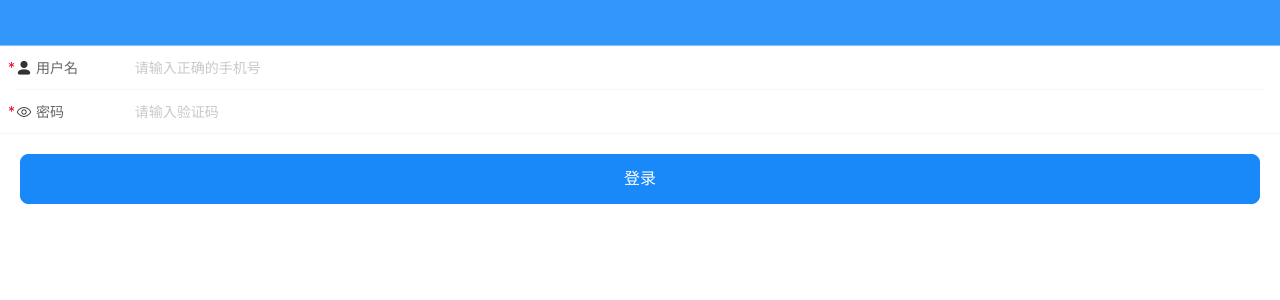
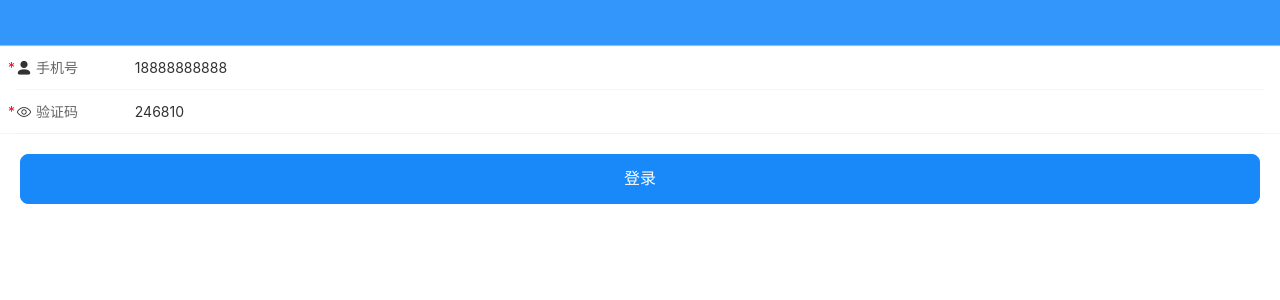
Before and after one commit to ToddLoveDiane/Vue_mobile_project, a Vue app in the folder vue_mobile_project/: page /login in a window 1280 px wide. Shown: the top 300 px of the page. Built offline with nearby package versions, Linux system fonts and the light colour scheme.

Commit message:
02-1 使用vant,veevalidate完成验证模块

```diff
--- a/vue_mobile_project/src/main.js
+++ b/vue_mobile_project/src/main.js
@@ -6,9 +6,16 @@ import store from './store'
 import Vant from 'vant';
 import 'vant/lib/index.css';
 Vue.use(Vant);
+//修改默认的语言
+import zh_CN from 'vee-validate/dist/locale/zh_CN';
 //使用validate
-import VeeValidate from 'vee-validate'
-Vue.use(VeeValidate)
+import VeeValidate, { Validator } from 'vee-validate';
+// 禁用校验事件
+Vue.use(VeeValidate, {
+  events: ""
+});
+//修改
+Validator.localize('zh_CN', zh_CN);
 
 Vue.config.productionTip = false
 
--- a/vue_mobile_project/src/views/login/index.vue
+++ b/vue_mobile_project/src/views/login/index.vue
@@ -9,21 +9,27 @@
         left-icon="contact"
         clearable
         required
-        label="用户名"
+        label="手机号"
         placeholder="请输入正确的手机号"
+        v-validate="'required'"
+        name="mobile"
       />
+      <span>{{ errors.first('mobile') }}</span>
       <van-field
         v-model="code"
         left-icon="eye-o"
         type="text"
-        label="密码"
+        label="验证码"
         placeholder="请输入验证码"
         required
+        v-validate="'required'"
+        name="code"
       />
+      <span>{{ errors.first('code') }}</span>
     </van-cell-group>
     <!-- 按钮 -->
     <div class="mybtn">
-      <van-button type="info" size="large">登录</van-button>
+      <van-button type="info" size="large" @click="doLogin">登录</van-button>
     </div>
   </div>
 </template>
@@ -32,9 +38,38 @@
 export default {
   data() {
     return {
-      mobile: "",
-      code: ""
+      mobile: "18888888888",
+      code: "246810"
     };
+  },
+  methods: {
+    myrule() {
+      //自定义验证规则
+      const dict = {
+        // 自定义规则
+        custom: {
+          // 定义 age 的规则:age 规则的名称
+          mobile: {
+            required: "请输入手机号"
+          },
+          code: {
+            required: () => "请输入验证码"
+          }
+        }
+      };
+      this.$validator.localize("zh_CN", dict);
+    },
+    doLogin() {
+      this.$validator.validate().then(valid => {
+        if (valid) {
+          alert("可以使用哦");
+        } else {
+        }
+      });
+    }
+  },
+  mounted() {
+    this.myrule();
   }
 };
 </script>
```
